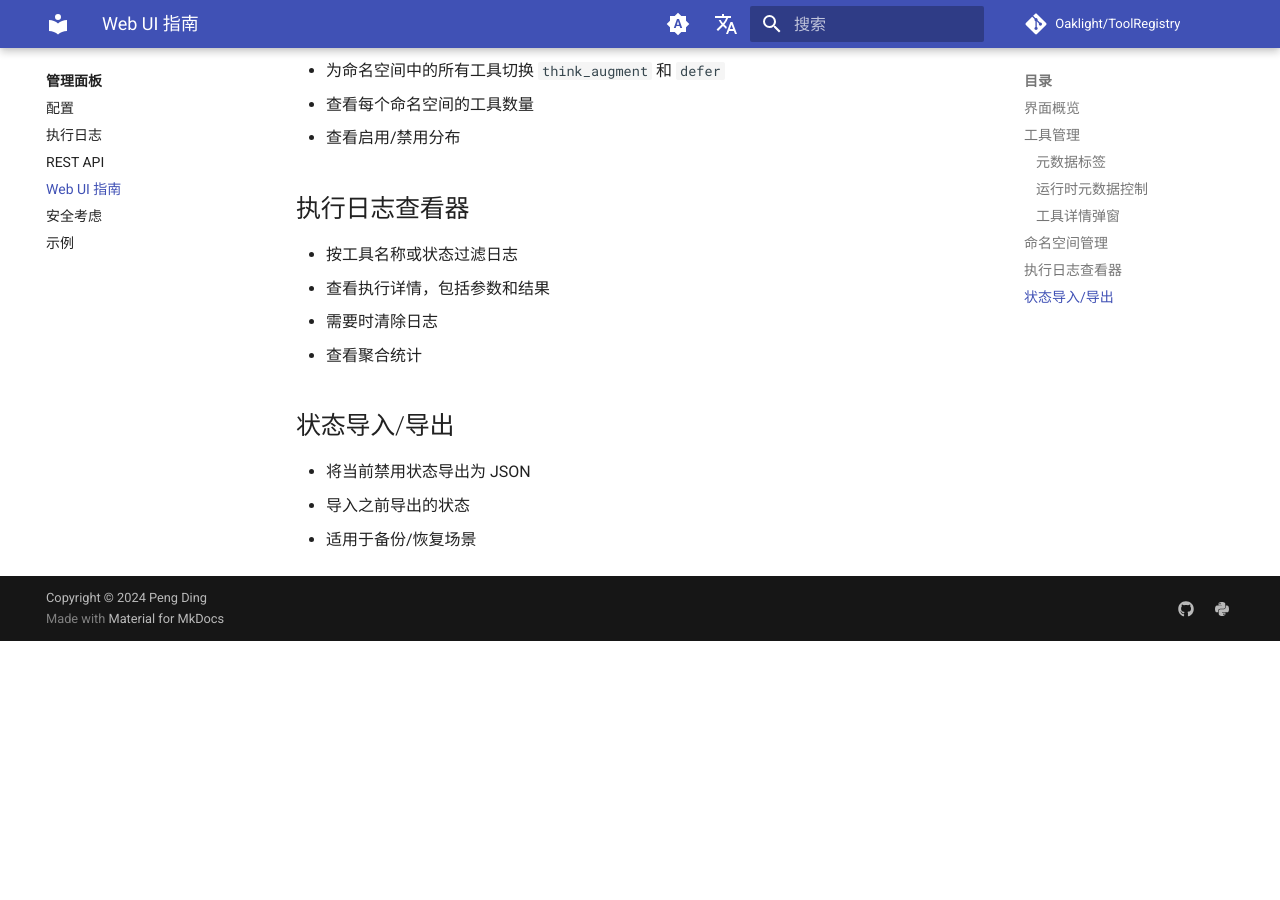
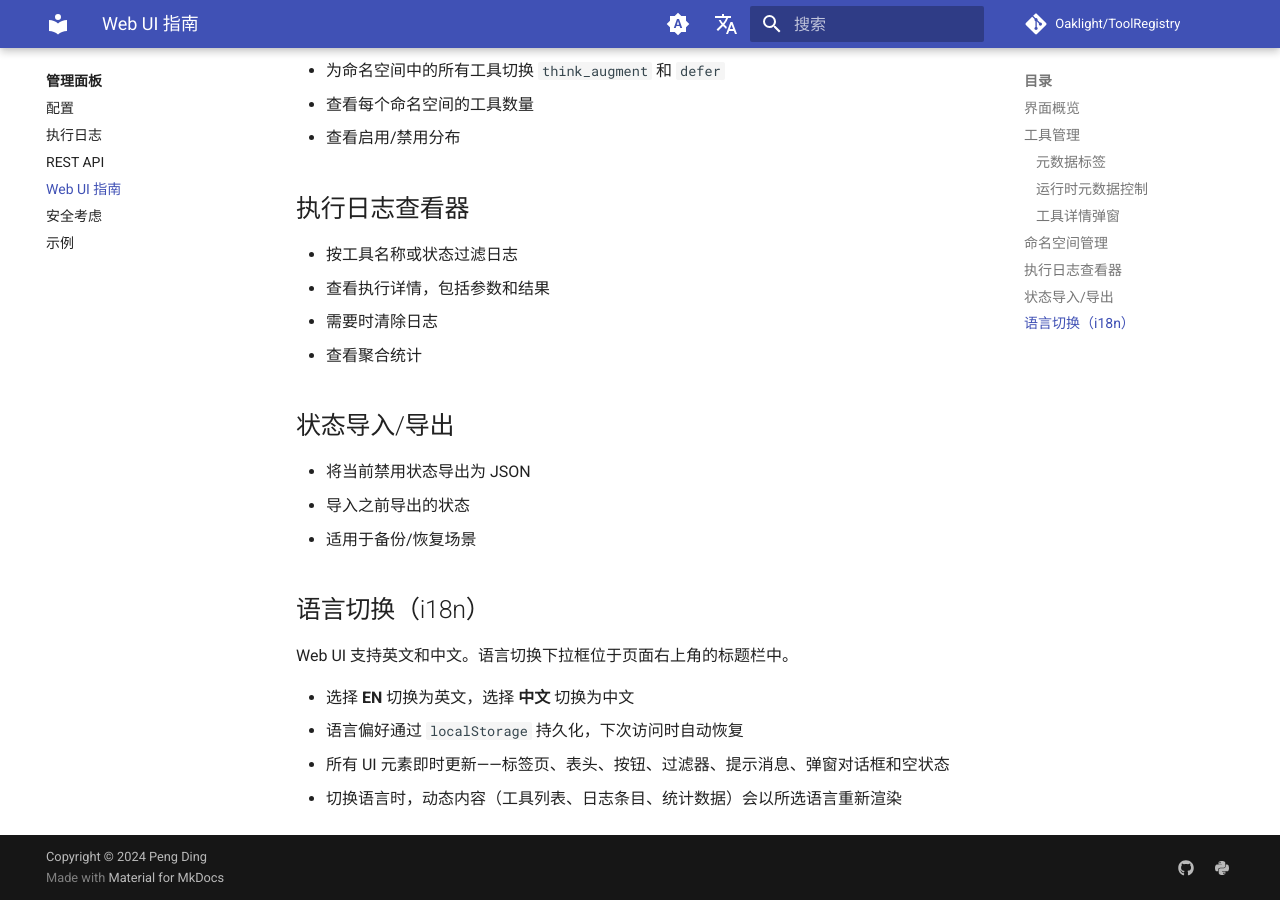
Before and after one commit to Oaklight/ToolRegistry, an MkDocs documentation site: the page built from docs/admin/web-ui.md, in a window 1280 px wide and 900 px high, scrolled down 1593 px. Built offline with MkDocs 1.6.1 and Material for MkDocs 9.7.7, drawn with Linux system fonts in a browser that asks for light colours; comment, search, counter and statistics services are not loaded; before the commit the page ends 2234 px from its top, so only the background shows below that.

Commit message:
docs: add i18n section and update screenshots for admin panel

```diff
--- a/docs/admin/index.md
+++ b/docs/admin/index.md
@@ -20,6 +20,7 @@
 - 监控执行日志，支持过滤和统计
 - 导出/导入注册表状态
 - Web UI 可视化管理，支持响应式布局
+- 双语界面（英文/中文），支持即时语言切换
 
 ### 界面截图
 
--- a/docs/admin/web-ui.md
+++ b/docs/admin/web-ui.md
@@ -65,3 +65,12 @@ Web UI 分为几个部分：
 - 将当前禁用状态导出为 JSON
 - 导入之前导出的状态
 - 适用于备份/恢复场景
+
+## 语言切换（i18n）
+
+Web UI 支持英文和中文。语言切换下拉框位于页面右上角的标题栏中。
+
+- 选择 **EN** 切换为英文，选择 **中文** 切换为中文
+- 语言偏好通过 `localStorage` 持久化，下次访问时自动恢复
+- 所有 UI 元素即时更新——标签页、表头、按钮、过滤器、提示消息、弹窗对话框和空状态
+- 切换语言时，动态内容（工具列表、日志条目、统计数据）会以所选语言重新渲染
```
Also changed, not shown: docs/changelog.md (+7 -0 lines), docs/assets/admin-panel-logs.png, docs/assets/admin-panel-namespaces.png, docs/assets/admin-panel-tools.png.
